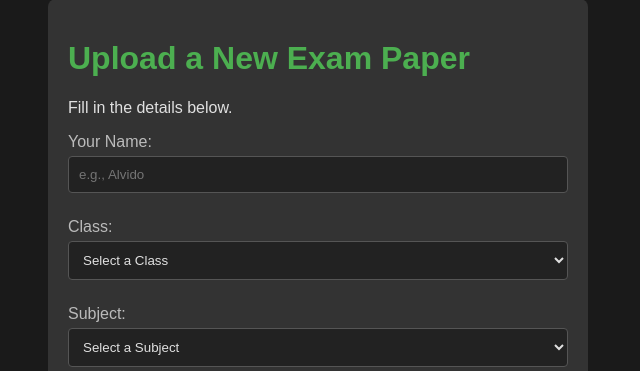
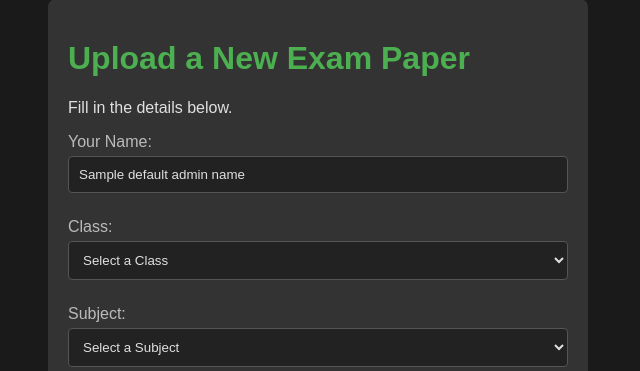
Before and after one commit to anacondy/papers-gemini-archive-4-, a Flask app: template templates/upload.html in a window 1280 px wide. Shown: the part 87-458 px from the top of the page, without its empty margins (0-640 px from the left). Run offline with Flask 3, Linux system fonts and the light colour scheme; the template is opened without the code that fills it: most values are stand-ins (such as "Sample title", 1, 10 or a date in 2020).

Commit message:
Configure GitHub Pages deployment workflow and admin default name

```diff
--- a/app.py
+++ b/app.py
@@ -96,7 +96,10 @@ def terminal_ui():
 def upload_form():
     if not check_admin_auth():
         return redirect(url_for('admin_login'))
-    return render_template('upload.html')
+    return render_template(
+        'upload.html',
+        default_admin_name=os.environ.get('ADMIN_NAME', 'Alvido')
+    )
 
 
 @app.route('/admin/login', methods=['GET', 'POST'])
--- a/templates/upload.html
+++ b/templates/upload.html
@@ -26,7 +26,7 @@
         <p>Fill in the details below.</p>
 
         <label for="admin_name">Your Name:</label>
-        <input type="text" name="admin_name" id="admin_name" placeholder="e.g., Alvido" required>
+        <input type="text" name="admin_name" id="admin_name" placeholder="e.g., Alvido" value="{{ default_admin_name or '' }}" required>
 
         <label for="class">Class:</label>
         <select name="class" id="class" required>
```
Also changed, not shown: .github/workflows/pages.yml (added), 1 other file.
